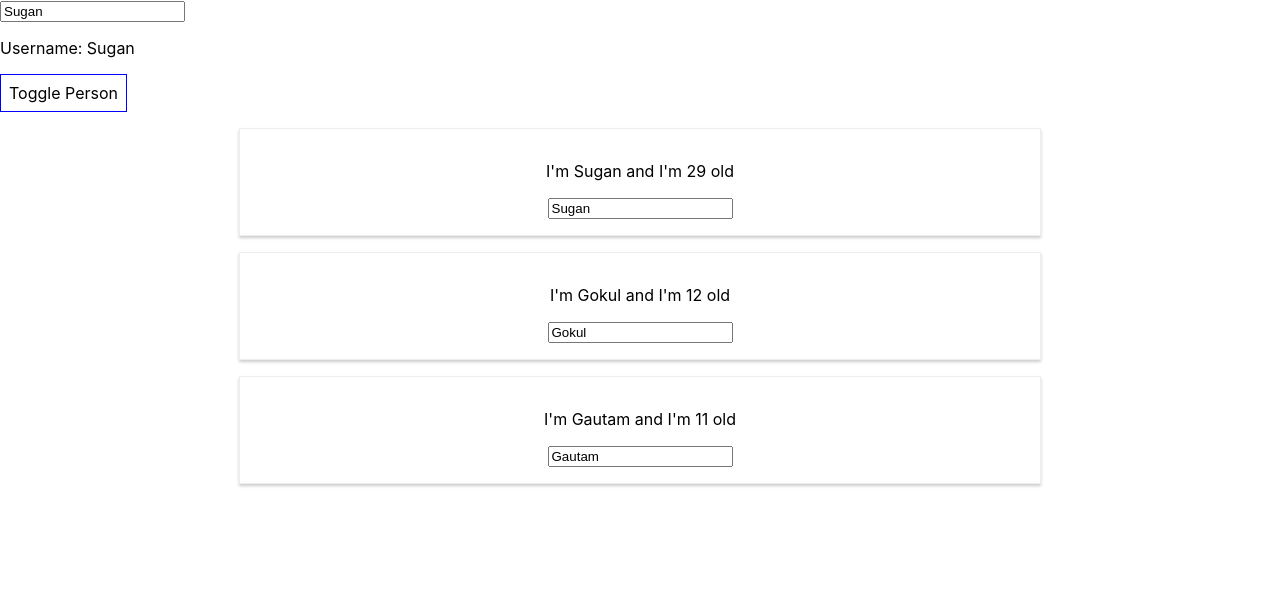
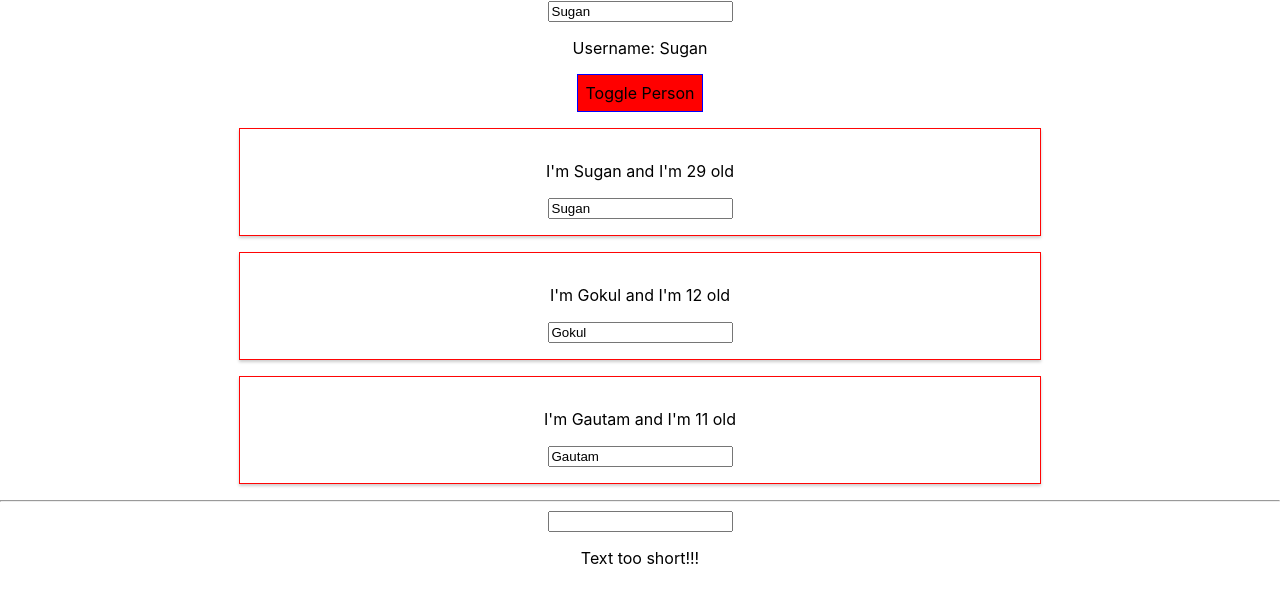
Before and after one commit to msuganthan/react-complete-guide, a React (Create React App) app: page / in a window 1280 px wide. Both pictures are taken after a click on the button "Toggle Person". Shown: the top 602 px of the page. Built offline with nearby package versions, Linux system fonts and the light colour scheme.

Commit message:
Styled Components

```diff
--- a/package.json
+++ b/package.json
@@ -6,9 +6,11 @@
     "@testing-library/jest-dom": "^4.2.4",
     "@testing-library/react": "^9.5.0",
     "@testing-library/user-event": "^7.2.1",
+    "radium": "^0.26.0",
     "react": "^16.13.1",
     "react-dom": "^16.13.1",
-    "react-scripts": "^2.1.8"
+    "react-scripts": "^2.1.8",
+    "styled-components": "^5.1.1"
   },
   "scripts": {
     "start": "react-scripts start",
--- a/src/App.css
+++ b/src/App.css
@@ -2,37 +2,10 @@
   text-align: center;
 }
 
-.App-logo {
-  height: 40vmin;
-  pointer-events: none;
+.red {
+  color: red;
 }
 
-@media (prefers-reduced-motion: no-preference) {
-  .App-logo {
-    animation: App-logo-spin infinite 20s linear;
-  }
+.bold {
+  font-weight: bold;
 }
-
-.App-header {
-  background-color: #282c34;
-  min-height: 100vh;
-  display: flex;
-  flex-direction: column;
-  align-items: center;
-  justify-content: center;
-  font-size: calc(10px + 2vmin);
-  color: white;
-}
-
-.App-link {
-  color: #61dafb;
-}
-
-@keyframes App-logo-spin {
-  from {
-    transform: rotate(0deg);
-  }
-  to {
-    transform: rotate(360deg);
-  }
-}
--- a/src/App.js
+++ b/src/App.js
@@ -1,18 +1,36 @@
 import React, {Component} from 'react';
 import UserInput from './UserInput/UserInput';
 import UserOutput from './UserOutput/UserOutput';
+import './App.css'
 import Person from './Person/Person';
+import Validation from './Validation/Validation';
+import Char from './Char/Char'
+import styled from 'styled-components'
+
+const StyledButton = styled.button`
+  background-color: ${props => props.alt ? 'red' : 'green'};
+  font:            inherit;
+  border:          1px solid blue;
+  padding:         8px;
+  cursor:          pointer;
+
+  &:hover {
+    background-color: lightgreen;
+    color: black;
+  }
+`;
 
 class App extends Component {
 
   state = {
-    userName: 'Sugan',
+    userName   : 'Sugan',
+    showPersons: false,
+    userInput  : '',
     persons: [
       {id: '1', name: 'Sugan', age: 29},
       {id: '2', name: 'Gokul', age: 12},
       {id: '3', name: 'Gautam', age: 11}
-    ],
-    showPersons: false
+    ]
   }
 
   usernameChangeHandler = (event, id) => {
@@ -44,6 +62,16 @@ class App extends Component {
     this.setState({persons: persons})
   }
 
+  inputChangeHandler = (event) => {
+    this.setState({userInput: event.target.value});
+  }
+
+  deleteCharHandler = (index) => {
+    const text = this.state.userInput.split('');
+    text.splice(index, 1);
+    const updatedText = text.join('');
+    this.setState({userInput: updatedText})
+  }
   render() {
 
     const style = {
@@ -51,7 +79,11 @@ class App extends Component {
       font:            'inherit',
       border:          '1px solid blue',
       padding:         '8px',
-      cursor:          'pointer'
+      cursor:          'pointer',
+      ':hover': {
+        backgroundColor: 'lightgreen',
+        color: 'black'
+      }
     }
 
     let persons = null;
@@ -60,24 +92,42 @@ class App extends Component {
       persons = (
         <div>
           {this.state.persons.map((p, index) => {
-            return <Person click = {() => this.deletePersonHandler(index)}
-                           name  = {p.name}
-                           age   = {p.age}
-                           key   = {p.id}
+            return <Person click   = {() => this.deletePersonHandler(index)}
+                           name    = {p.name}
+                           age     = {p.age}
+                           key     = {p.id}
                            changed = {(event) => this.usernameChangeHandler(event, p.id)} />
           })}
         </div>
-      )
+      );
+      // style[':hover'] = {
+      //   backgroundColor: 'salmon',
+      //   color: 'black'
+      // }
     }
 
+    const charList = this.state.userInput.split('').map((ch, index) => {
+      return <Char
+              character={ch}
+              key={index}
+              clicked={() => this.deleteCharHandler(index)}/>
+    })
+
+    const classes = []
+    if(this.state.persons.length <= 2)
+      classes.push('res')
+    if(this.state.persons.length <= 1)
+      classes.push('bold')
+
     return (
-      <div>
+
+        <div className='App'>
           <UserInput changed     = {this.nameChangeHandler}
                     currentName = {this.state.userName}/>
           <UserOutput userName   = {this.state.userName}/>
 
-        <button style={style}
-                onClick = {this.togglePersonHandler}>Toggle Person</button>
+          <StyledButton alt={this.state.showPersons}
+                  onClick = {this.togglePersonHandler}>Toggle Person</StyledButton>
           {persons}
 
           {/* {
@@ -93,7 +143,16 @@ class App extends Component {
                       age  = {this.state.persons[2].age}/>
               </div> : null
           } */}
+
+          <hr/>
+          <input type='text'
+                onChange= {this.inputChangeHandler}
+                value   = {this.state.userInput}/>
+          <p className={classes.join(' ')}>{this.state.userInput}</p>
+          <Validation inputLength = {this.state.userInput.length}/>
+          {charList}
         </div>
+
     );
   }
 
--- /dev/null
+++ b/src/Char/Char.js
@@ -0,0 +1,19 @@
+import React from 'react';
+import Person from '../Person/Person';
+
+const Char = (props) => {
+    const style = {
+        display: 'inline-block',
+        padding: '16px',
+        margin : '16px',
+        border : '1px solid black',
+        textAlign: 'center'
+    }
+
+    return (
+    <div style={style}
+         onClick={props.clicked}>{props.character}</div>
+    )
+}
+
+export default Char;
--- a/src/Person/Person.css
+++ b/src/Person/Person.css
@@ -6,3 +6,9 @@
     padding:16px;
     text-align:center;
 }
+
+/* @media(min-width: 500px) {
+    .Person {
+        width: 450px;
+    }
+} */
--- a/src/Person/Person.js
+++ b/src/Person/Person.js
@@ -1,5 +1,19 @@
 import React from 'react';
-import classes from './Person.css';
+//import classes from './Person.css';
+import styled from 'styled-components';
+
+const StyledDiv = styled.div`
+    width:60%;
+    margin:16px auto;
+    border:1px solid #ff0505;
+    box-shadow: 0 2px 3px #ccc;
+    padding:16px;
+    text-align:center;
+
+    '@media(min-width: 500px)': {
+                width: '450px'
+    }
+`
 
 const Person = (props) => {
     {
@@ -9,7 +23,9 @@ const Person = (props) => {
     }
     return (
 
-        <div className='Person'>
+
+        //<div className='Person' style={style}>
+        <StyledDiv>
             {
                 /**
                  * Click is a property.
@@ -19,7 +35,9 @@ const Person = (props) => {
             <input type     = 'text'
                    value    = {props.name}
                    onChange = {props.changed}/>
-        </div>
+        </StyledDiv>
+
+        //</div>
     )
 
 }
--- /dev/null
+++ b/src/Validation/Validation.js
@@ -0,0 +1,14 @@
+import React from 'react'
+
+const validation = (props) => {
+
+    let validationMessage = 'Text too long!!!';
+    if(props.inputLength <= 5)
+        validationMessage = 'Text too short!!!';
+
+    return(
+        <p> {validationMessage}</p>
+    )
+}
+
+export default validation;
```
Also changed, not shown: 1 other file (tests, documents, lock files or other folders). Lines whose indentation alone changed are shown as unchanged.
